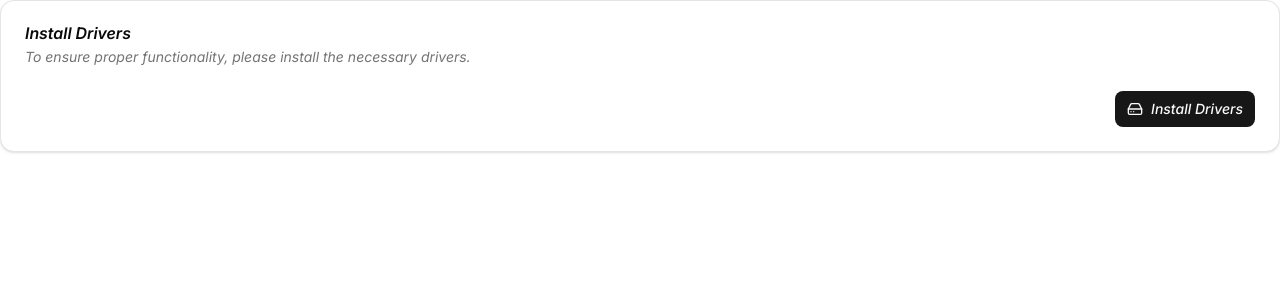
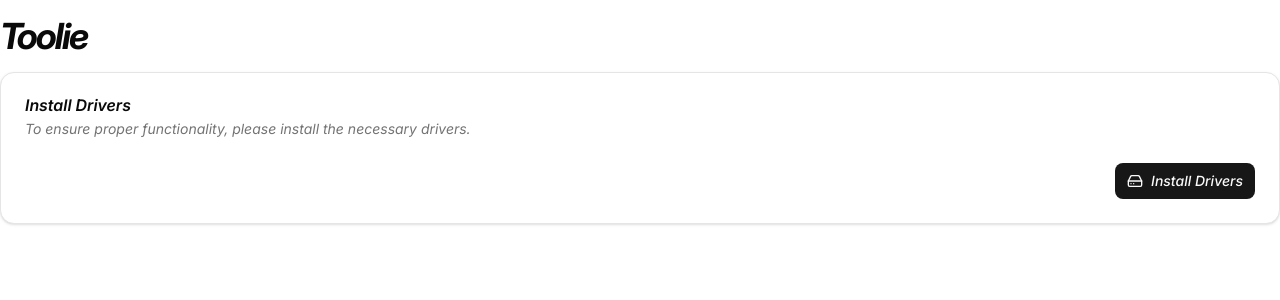
Before and after one commit to DawidGawronskiDev/toolie, a React (Vite) app in the folder gui/: page / in a window 1280 px wide. Shown: the top 300 px of the page. Built offline with nearby package versions, Linux system fonts and the light colour scheme.

Commit message:
create header

```diff
--- a/gui/src/App.tsx
+++ b/gui/src/App.tsx
@@ -1,10 +1,14 @@
+import { Header } from "./components/header";
 import { Options } from "./components/options";
 
 function App() {
   return (
-    <main className="container mx-auto">
-      <Options />
-    </main>
+    <>
+      <Header />
+      <main className="container mx-auto">
+        <Options />
+      </main>
+    </>
   );
 }
 
--- /dev/null
+++ b/gui/src/components/header.tsx
@@ -0,0 +1,9 @@
+const Header = () => {
+  return (
+    <header className="container mx-auto py-4">
+      <h1>Toolie</h1>
+    </header>
+  );
+};
+
+export { Header };
--- a/gui/src/index.css
+++ b/gui/src/index.css
@@ -127,3 +127,9 @@
     @apply bg-background text-foreground;
   }
 }
+
+@layer components {
+  h1 {
+    @apply text-4xl font-bold tracking-tighter;
+  }
+}
```
